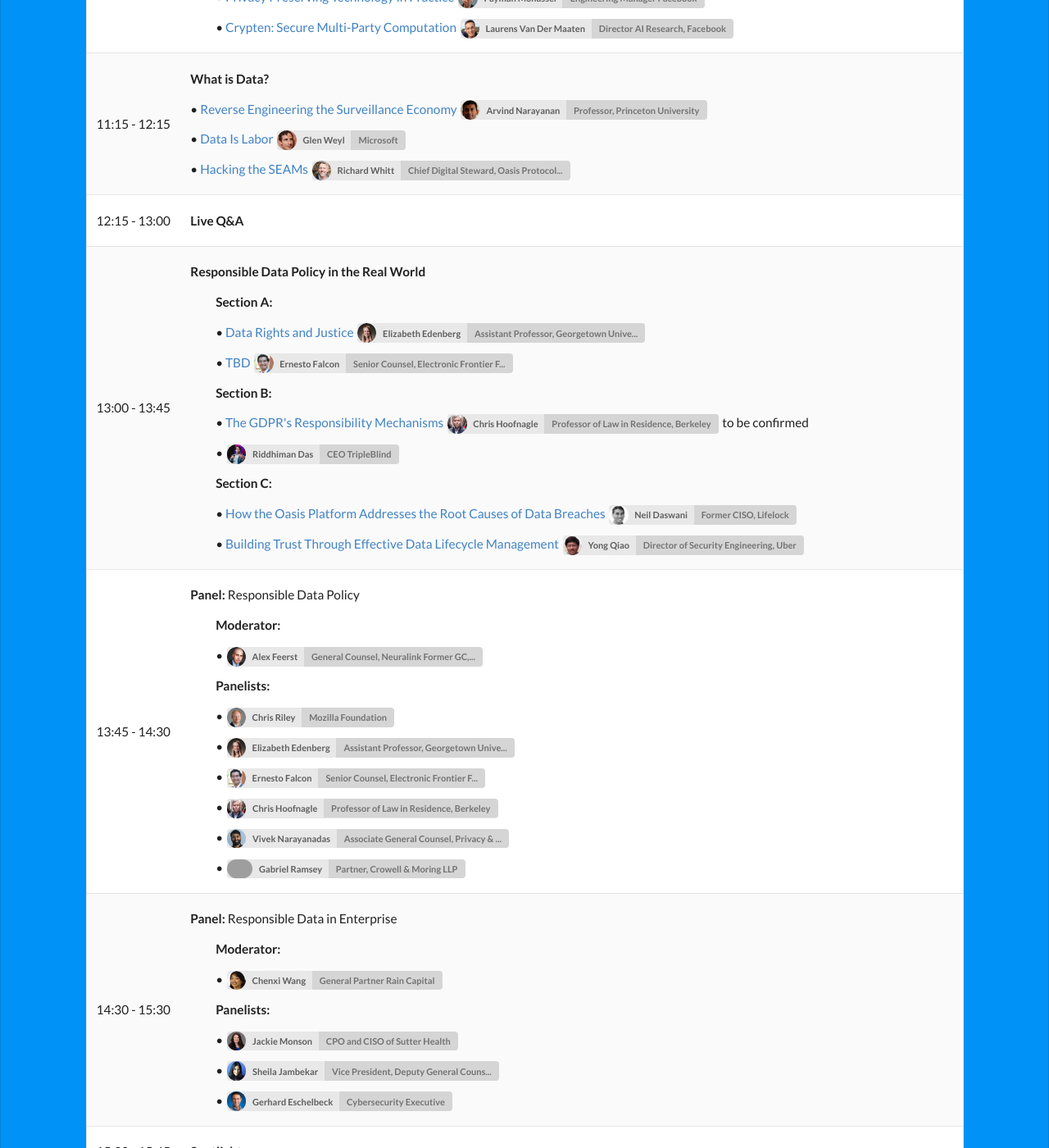
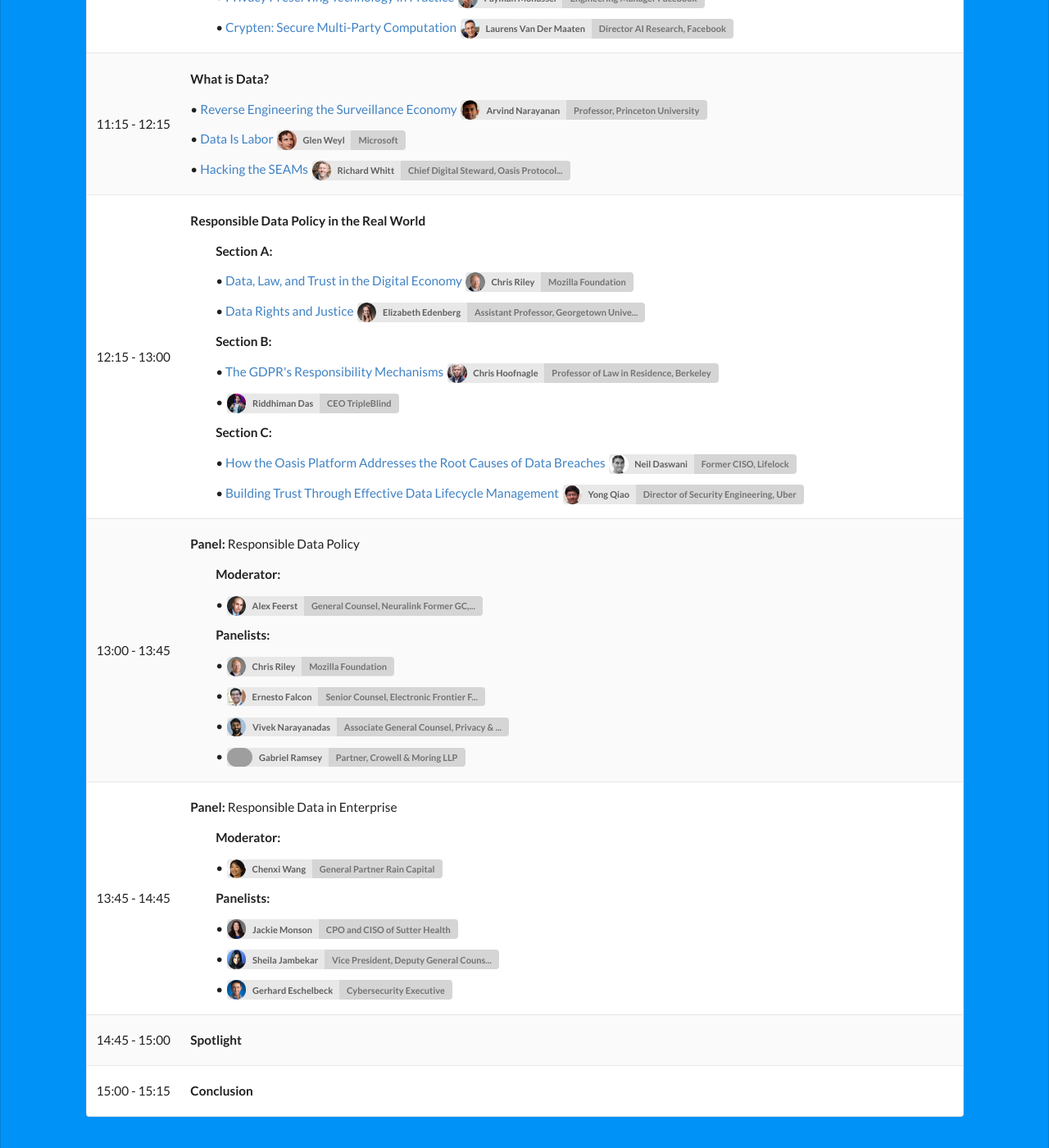
Before and after one commit to responsible-data-summit/responsible-data-summit.github.io, a Jekyll site: the page built from pages/agenda-0730.html, in a window 1280 px wide and 1400 px high, scrolled down 932 px. Shown: the whole window at 82% size. Built offline with Jekyll 4.4.1, drawn with Linux system fonts in a browser that asks for light colours; some of the changed text lies outside the part shown; grey boxes are pictures that could not be loaded.

Commit message:
agenda updates

```diff
--- a/_data/agenda0730.yml
+++ b/_data/agenda0730.yml
@@ -49,23 +49,19 @@
           content: Hacking the SEAMs
 - time: 12:15 - 13:00
   sections:
-    - title: "Live Q&A"
-- time: 13:00 - 13:45
-  sections:
     - title: "Responsible Data Policy in the Real World"
     - title: "Section A:"
       comments: "Privacy and Policy"
       speakers:
+        - name: Chris Riley
+          content: Data, Law, and Trust in the Digital Economy
         - name: Elizabeth Edenberg
           content: Data Rights and Justice
-        - name: Ernesto Falcon
-          content: TBD
     - title: "Section B:"
       comments: ""
       speakers:
         - name: Chris Hoofnagle
           content: The GDPR's Responsibility Mechanisms
-          comment: to be confirmed
         - name: Riddhiman Das
     - title: "Section C:"
       comments: "Data Security & Privacy in Enterprise"
@@ -74,7 +70,7 @@
           content: How the Oasis Platform Addresses the Root Causes of Data Breaches
         - name: Yong Qiao
           content: Building Trust Through Effective Data Lifecycle Management
-- time: 13:45 - 14:30
+- time: 13:00 - 13:45
   sections:
     - title: "Panel:"
       comment: "Responsible Data Policy"
@@ -84,12 +80,10 @@
     - title: "Panelists:"
       speakers:
         - name: Chris Riley
-        - name: Elizabeth Edenberg
         - name: Ernesto Falcon
-        - name: Chris Hoofnagle
         - name: Vivek Narayanadas
         - name: Gabriel Ramsey
-- time: 14:30 - 15:30
+- time: 13:45 - 14:45
   sections:
     - title: "Panel:"
       comment: "Responsible Data in Enterprise"
@@ -101,9 +95,9 @@
         - name: Jackie Monson
         - name: Sheila Jambekar
         - name: Gerhard Eschelbeck
-- time: 15:30 - 15:45
+- time: 14:45 - 15:00
   sections:
     - title: Spotlight
-- time: 15:45 - 16:00
+- time: 15:00 - 15:15
   sections:
     - title: Conclusion
--- a/pages/agenda-0728.html
+++ b/pages/agenda-0728.html
@@ -7,7 +7,7 @@ permalink: /agenda-0728
 <section class="ui segment center aligned" style="background-color: rgba(242, 113, 28, 1);">
     <div class="ui container center aligned agenda">
         <h1> Responsible Data in the Time of Pandemic </h1>
-        <h1> Agenda (9:00 - 16:00 PST, July 28) </h1>
+        <h1> Agenda (9:00 - 15:30 PST, July 28) </h1>
     </div>
     <div class="ui container left aligned agenda">
         <table class="ui striped large table">
--- a/pages/agenda-0730.html
+++ b/pages/agenda-0730.html
@@ -7,7 +7,7 @@ permalink: /agenda-0730
 <section class="ui segment center aligned" style="background-color: rgba(0, 146, 246, 1);">
     <div class="ui container center aligned agenda">
         <h1> Responsible Data Technology and Policy in the Real World </h1>
-        <h1> Agenda (9:00 - 16:00 PST, July 30) </h1>
+        <h1> Agenda (9:00 - 15:15 PST, July 30) </h1>
     </div>
     <div class="ui container left aligned agenda">
         <table class="ui striped large table">
```
Also changed, not shown: _data/agenda0728.yml (+5 -16 lines).
